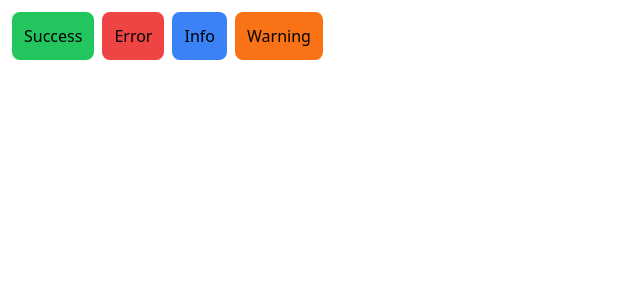
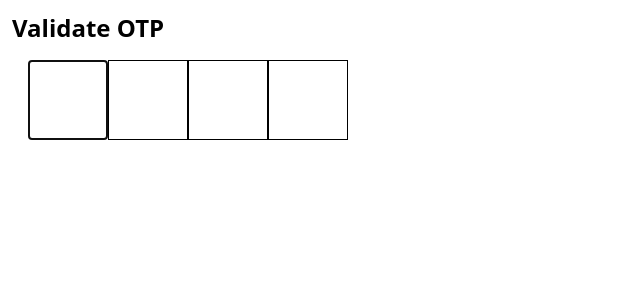
Before and after one commit to krishpinninti789/mc-round, a React (Create React App) app: page / in a window 1280 px wide. Shown: the top 300 px of the page, without its empty margins (0-640 px from the left). Built offline with nearby package versions, Linux system fonts and the light colour scheme.

Commit message:
otp build

```diff
--- a/src/App.js
+++ b/src/App.js
@@ -22,7 +22,7 @@ function App() {
 
   return (
     <div className="App m-3">
-      <Toaster />
+      <OTPInput />
     </div>
   );
 }
--- a/src/components/OTPInput.jsx
+++ b/src/components/OTPInput.jsx
@@ -31,6 +31,10 @@ const OTPInput = () => {
     inputRefArr.current[0]?.focus();
   }, []);
 
+  useEffect(() => {
+    console.log(inputRefArr);
+  }, [inputRefArr.current.values()]);
+
   return (
     <div>
       <h1 className="font-bold text-2xl">Validate OTP</h1>
```
